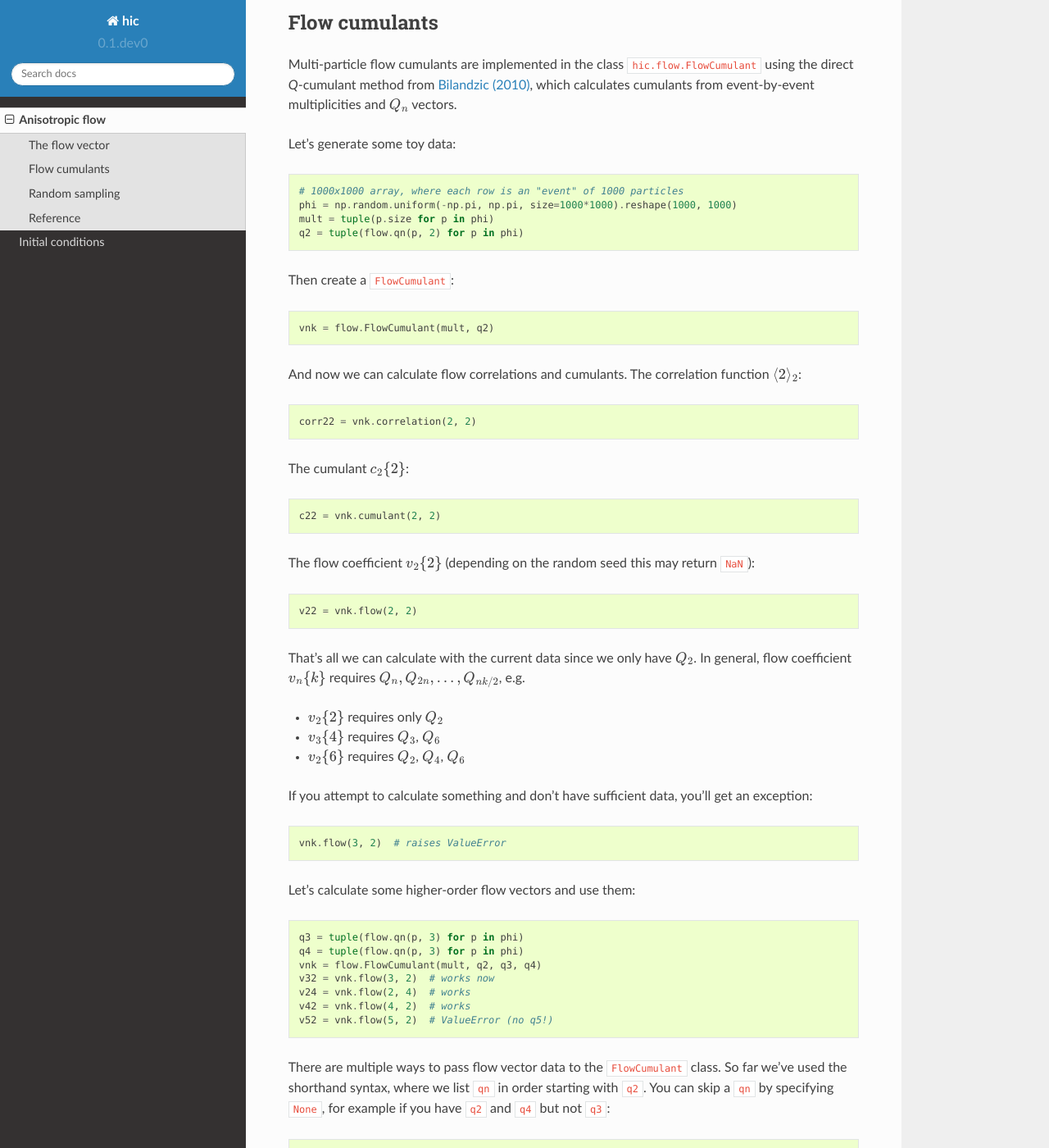
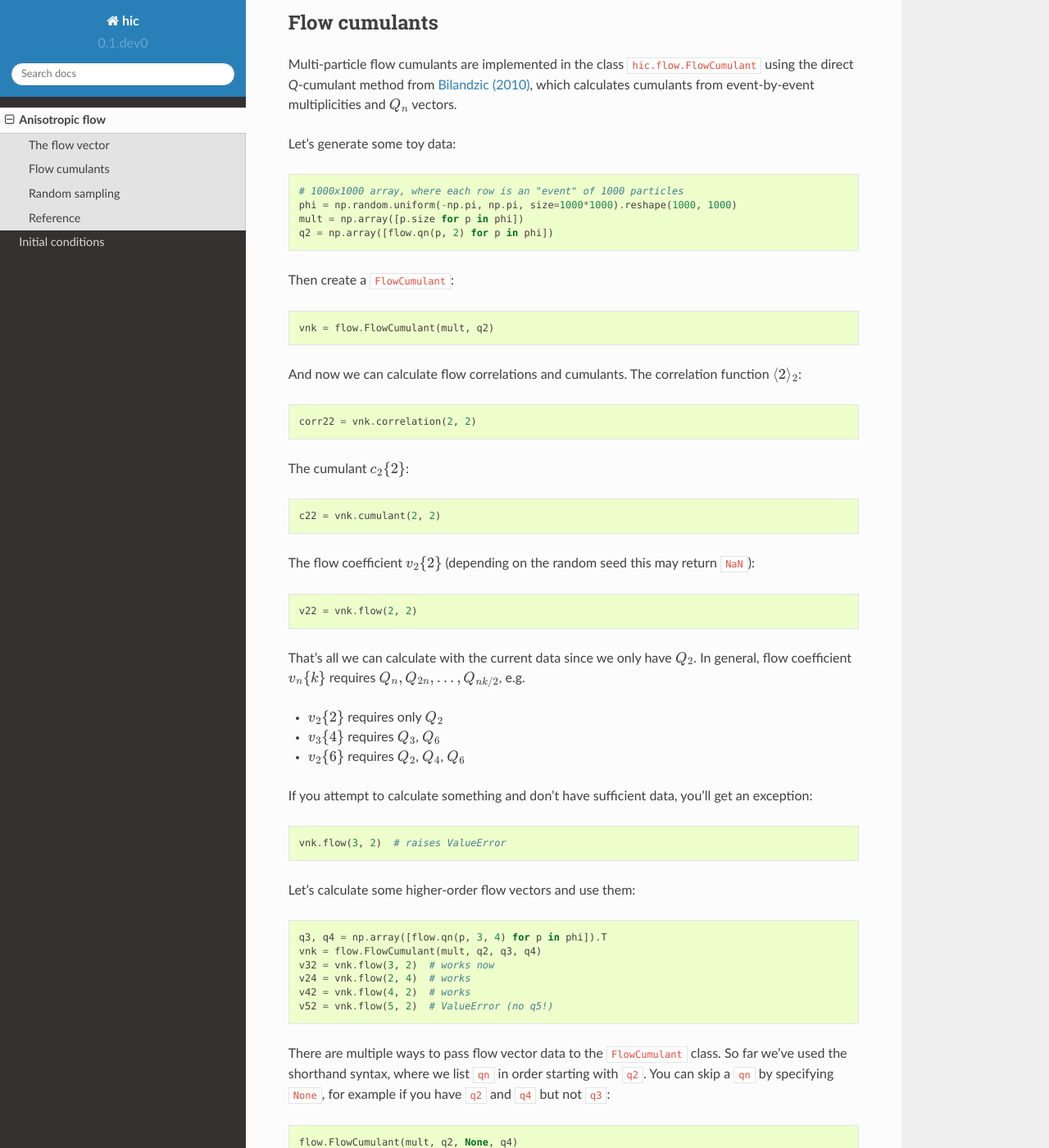
Before and after one commit to Duke-QCD/hic, a Sphinx documentation site: the page built from doc/flow.rst, in a window 1280 px wide and 1400 px high, scrolled down 1096 px. Shown: the whole window at 82% size. Built offline with Sphinx 7.4.7 and the Read the Docs theme 2.0.0, drawn with Linux system fonts in a browser that asks for light colours.

Commit message:
Improve code style in flow examples.

```diff
--- a/doc/flow.rst
+++ b/doc/flow.rst
@@ -50,8 +50,8 @@ Let's generate some toy data::
 
    # 1000x1000 array, where each row is an "event" of 1000 particles
    phi = np.random.uniform(-np.pi, np.pi, size=1000*1000).reshape(1000, 1000)
-   mult = tuple(p.size for p in phi)
-   q2 = tuple(flow.qn(p, 2) for p in phi)
+   mult = np.array([p.size for p in phi])
+   q2 = np.array([flow.qn(p, 2) for p in phi])
 
 Then create a ``FlowCumulant``::
 
@@ -83,8 +83,7 @@ If you attempt to calculate something and don't have sufficient data, you'll get
 
 Let's calculate some higher-order flow vectors and use them::
 
-   q3 = tuple(flow.qn(p, 3) for p in phi)
-   q4 = tuple(flow.qn(p, 3) for p in phi)
+   q3, q4 = np.array([flow.qn(p, 3, 4) for p in phi]).T
    vnk = flow.FlowCumulant(mult, q2, q3, q4)
    v32 = vnk.flow(3, 2)  # works now
    v24 = vnk.flow(2, 4)  # works
@@ -156,7 +155,7 @@ This should make an image something like this:
 We can also check the observed flows against the inputs::
 
    vnobs = np.abs(flow.qn(phi, *range(2, 6))) / M
-   tuple(zip(vn, vnobs))
+   list(zip(vn, vnobs))
 
 They should be fairly close since the multiplicity was quite large.
 
```
